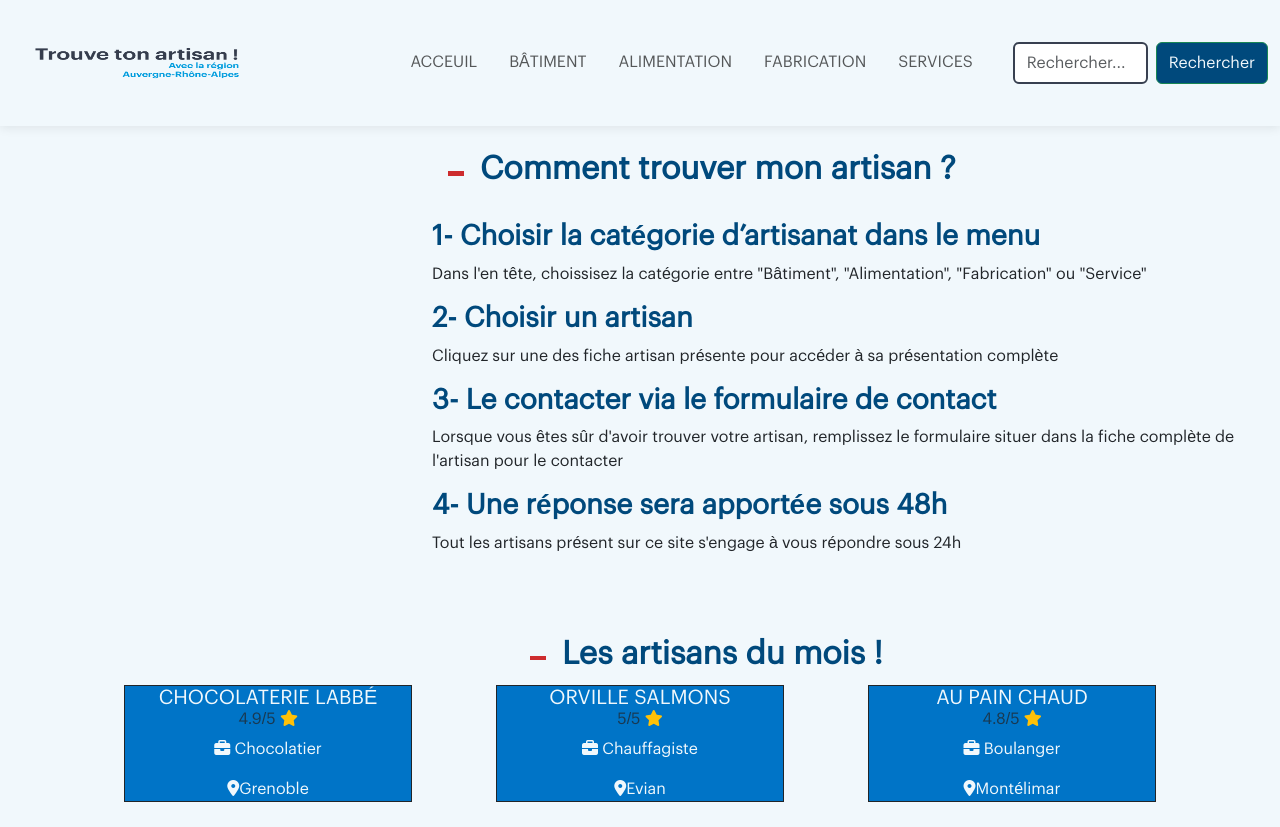
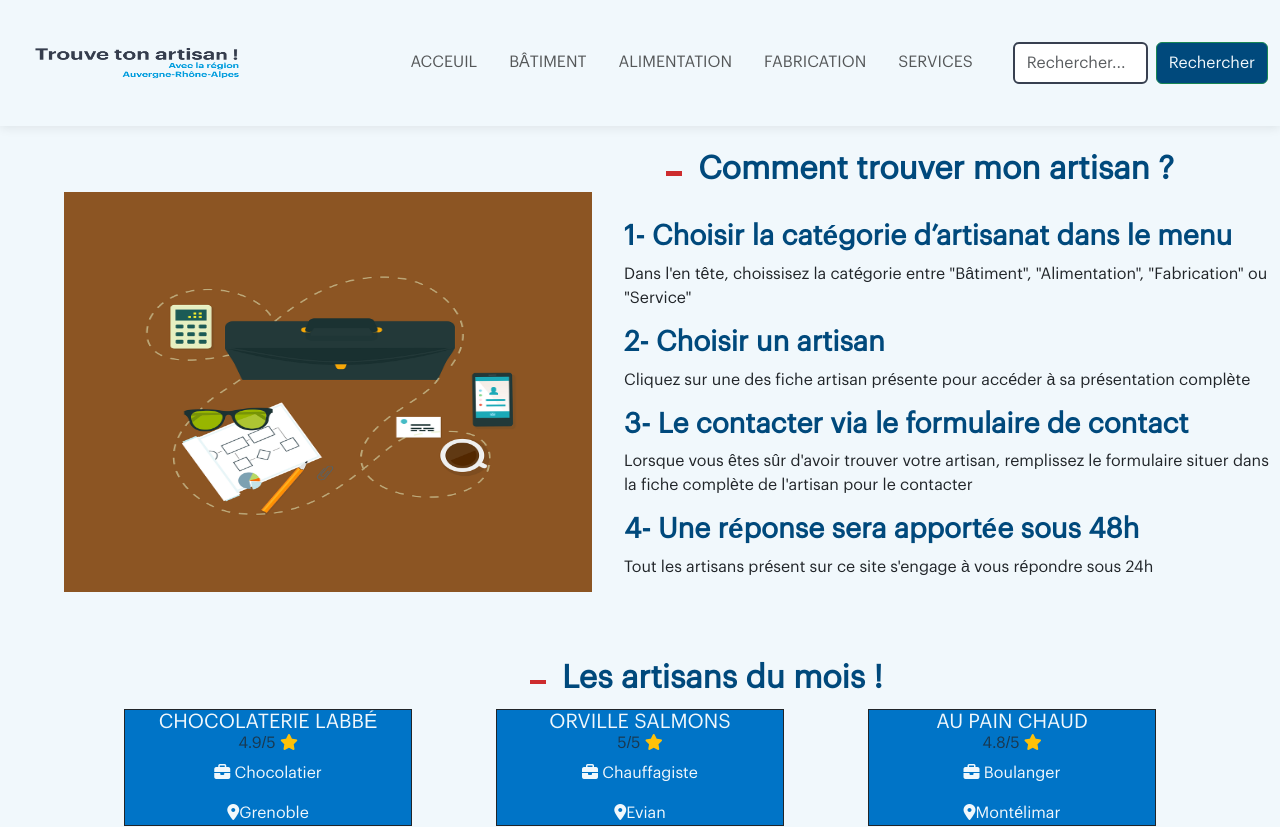
Before and after one commit to Drocinera/react-app-trouve-ton-artisan, a React (Create React App) app: page / in a window 1280 px wide. Shown: the top 827 px of the page. Built offline with nearby package versions, Linux system fonts and the light colour scheme.

Commit message:
ajout d'une image pour le menu home

```diff
--- a/src/App.css
+++ b/src/App.css
@@ -121,9 +121,30 @@ input {
 
  /*Home */
 
+ .mainSectionContaineur {
+  display: flex;
+  flex-direction: row-reverse;
+  align-items: center;
+  justify-content: flex-start;
+}
+
+.mainSectionContaineurText {
+  display: flex;
+  flex-direction: column;
+  flex-wrap: wrap;
+  align-content: flex-end;
+  align-items: center;
+}
+
+.homeImg {
+  margin-left: 2em;
+  width: 35em;
+  height: 25em;
+  padding-left: 2em;
+}
+
  .trouveMonArtisan {
   position: relative;
-  margin-left: 30rem;
  }
 
  .trouveMonArtisan::before {
@@ -140,7 +161,6 @@ input {
 
 .listArtisan {
 list-style-type: none;
-margin-left: 25rem;
 }
 
 .artisanDuMois {
--- a/src/Components/Home.jsx
+++ b/src/Components/Home.jsx
@@ -17,7 +17,8 @@ const Home = () => {
   return (
   <main>
     <div className="flex-wrap">
-      <div className=" text-left pt-4">
+      <div className="mainSectionContaineur text-left pt-4">
+        <div className="mainSectionContaineurText">
           <h2 className="trouveMonArtisan">Comment trouver mon artisan ?</h2>
           <ul className="py-4">
             <li className="listArtisan">
@@ -37,6 +38,10 @@ const Home = () => {
             <p>Tout les artisans présent sur ce site s'engage à vous répondre sous 24h</p>
           </li>
         </ul>
+      </div>
+      <div className="d-flex flex-colum homeImgContaineur">
+        <img src="..\image-home.png" alt="plan de travail par Megan Rexazin Conde" className="homeImg" />
+      </div>
     </div>
       <div className="container py-4">
         <div>
@@ -70,6 +75,7 @@ const Home = () => {
   );
 };
 
-  //Attention ! LEs cardes n'ont pas de breakpoint, a ajouter pour responsive mobile et mettre en colonne
+  //Mettre breakpooints pour blabla afin qu'ils soit centrer en mode mobile
+  //Chercher des images
 
 export default Home; //Vérifiez orthographe
```
Also changed, not shown: public/image-home.png (added). Lines whose indentation alone changed are shown as unchanged.
